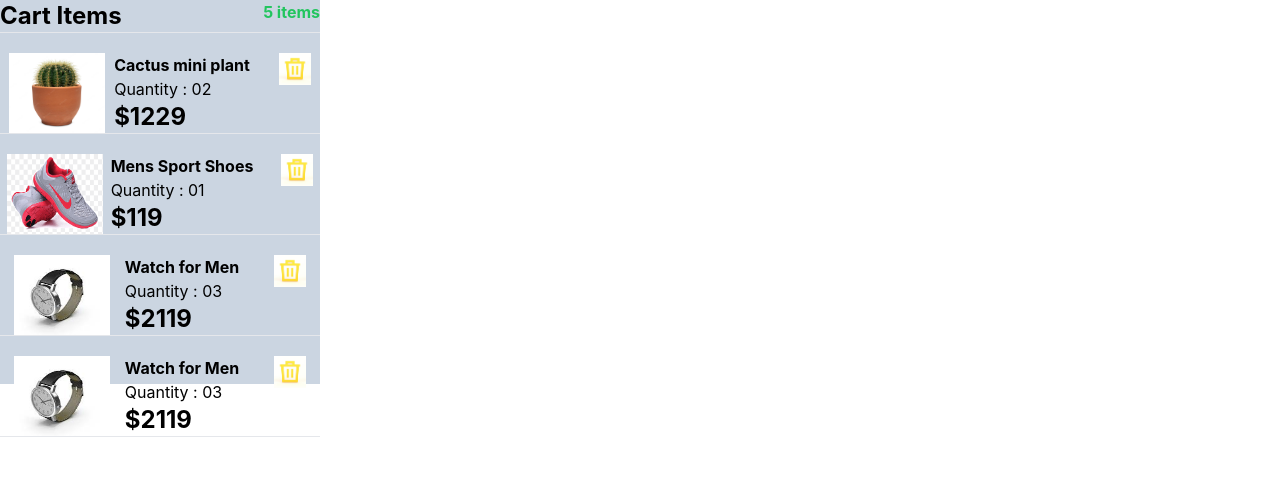
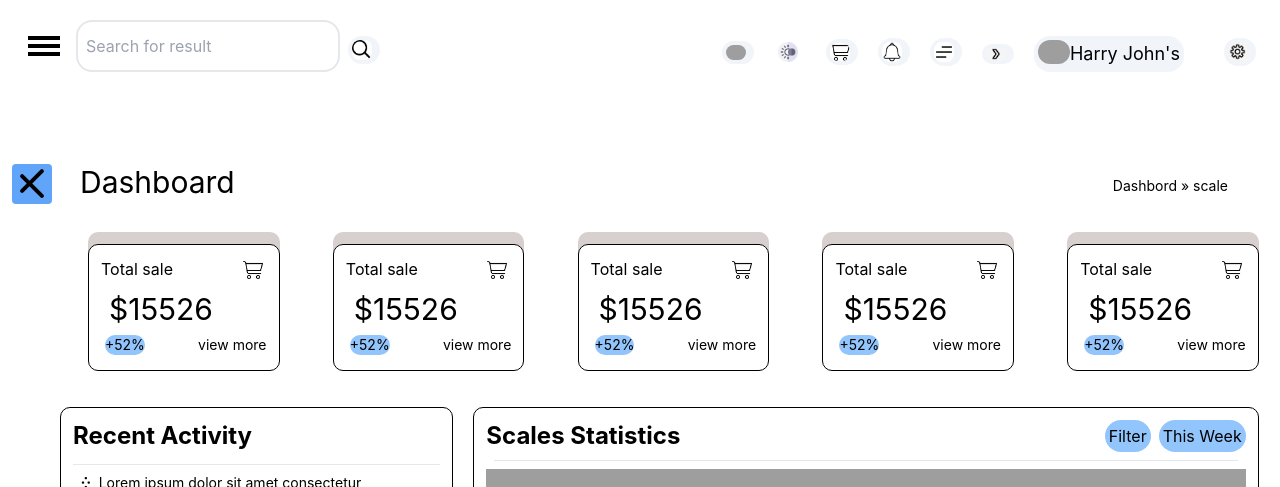
Before and after one commit to Ayush-2302/velvet1, a React (Create React App) app: page / in a window 1280 px wide. Shown: the top 487 px of the page. Built offline with nearby package versions, Linux system fonts and the light colour scheme; grey boxes are pictures that could not be loaded.

Commit message:
calander, notification,app_icons accordian and more

```diff
--- a/package.json
+++ b/package.json
@@ -3,13 +3,16 @@
   "version": "0.1.0",
   "private": true,
   "dependencies": {
+    "@mui/styled-engine-sc": "^5.14.8",
     "@testing-library/jest-dom": "^5.17.0",
     "@testing-library/react": "^13.4.0",
     "@testing-library/user-event": "^13.5.0",
     "react": "^18.2.0",
+    "react-calendar": "^4.6.0",
     "react-dom": "^18.2.0",
     "react-router-dom": "^6.15.0",
     "react-scripts": "5.0.1",
+    "styled-components": "^5.3.11",
     "web-vitals": "^2.1.4"
   },
   "scripts": {
--- a/public/index.html
+++ b/public/index.html
@@ -10,6 +10,12 @@
       content="Web site created using create-react-app"
     />
     <link rel="apple-touch-icon" href="%PUBLIC_URL%/logo192.png" />
+
+    <link
+  rel="stylesheet"
+  href="https://fonts.googleapis.com/icon?family=Material+Icons"
+/>
+
     <!--
       manifest.json provides metadata used when your web app is installed on a
       user's mobile device or desktop. See https://developers.google.com/web/fundamentals/web-app-manifest/
--- a/src/App.js
+++ b/src/App.js
@@ -23,7 +23,7 @@ function App() {
   return (
     <>
       <Router>
-        <Navbar className=" fixed" mode={mode} toggleMode={toggleMode} />
+        <Navbar mode={mode} toggleMode={toggleMode} />
 
         <Routes>
           <Route exact path="/" element={<Home />} />
--- a/src/NewApp.js
+++ b/src/NewApp.js
@@ -1,17 +1,29 @@
 import React from 'react'
-import Dropdowncart from './component/Dropdowncart'
+// import Dropdowncart from './component/Dropdowncart'
+// import Notification from './component/Notification'
+// import Cal_noti from './Cal_noti'
+// import Accordian from './component/Accordian'
+import TryDropDown from './component/TryDropDown'
 // import Navbar from './component/Navbar'
 // import Body from './component/Body'
 // import Dashboard from './component/Dashboard'
 // import Velvet from './component/Velvet'
+// import Appsicons from './component/Appsicons'
+// import Calendar from 'react-calendar'
 
 function NewApp() {
   return (
    <>
+   {/* <Cal_noti/> */}
+   <TryDropDown/>
+   {/* <Accordian/> */}
    {/* <Navbar/> */}
    {/* <Body/> */}
    {/* <Dashboard/> */}
-   <Dropdowncart/>
+   {/* <Dropdowncart/> */}
+   {/* <Notification/> */}
+   {/* <Appsicons/> */}
+   {/* <Calendar/> */}
   {/* <Velvet/> */}
    </>
   )
--- a/src/component/Dropdowncart.js
+++ b/src/component/Dropdowncart.js
@@ -3,16 +3,18 @@ import cactus from '../asserts/images/cactus.png';
 import del from '../asserts/images/delete.png'
 import shoes from '../asserts/images/shoes.png'
 import watch from '../asserts/images/watch.png'
+import goodluck from '../asserts/images/goodluck.png'
+import transplant from '../asserts/images/transplant.jpeg'
 function Dropdowncart() {
   return (
     <>
-
-    <div className='cart bg-slate-300  w-80  h-96' >
+    <div className="checkout bg-slate-300 w-80 h-1/2  border-gray-200 border-2">
+    <div className='cart w-80 h-96   overflow-auto' >
         <div className="flex justify-between">
         <span className=' text-2xl font-bold'>Cart Items </span>
         <span className=' font-bold text-green-500'>5 items</span>
         </div>
-        <hr classname="m-2 border-black" />
+        <hr className="m-2 border-black" />
     <div className="cactus mt-5 flex justify-evenly">
         <img src={cactus} alt="" className=' w-24 h-20 ' />
         <div className="content">
@@ -20,9 +22,9 @@ function Dropdowncart() {
             <p>Quantity : 02</p>
             <p className="rate text-2xl font-bold">$1229</p>
         </div>
-        <img src={del} alt="" className='  ml-5 w-8 h-8' />
+        <img src={del} alt="" className='  ml-6 w-6 h-6' />
     </div>
-    <hr classname="mt-8 " />
+    <hr className="mt-8 " />
 
 
     <div className="Shoes mt-5 flex justify-evenly">
@@ -32,9 +34,9 @@ function Dropdowncart() {
             <p>Quantity : 01</p>
             <p className="rate text-2xl font-bold">$119</p>
         </div>
-        <img src={del} alt="" className='  ml-5 w-8 h-8' />
+        <img src={del} alt="" className='  ml-6. w-6 h-6' />
     </div>
-    <hr classname="m-8 " />
+    <hr className="m-8 " />
 
 
     <div className="watch mt-5 flex justify-evenly">
@@ -44,19 +46,35 @@ function Dropdowncart() {
             <p>Quantity : 03</p>
             <p className="rate text-2xl font-bold">$2119</p>
         </div>
-        <img src={del} alt="" className='  ml-5 w-8 h-8' />
+        <img src={del} alt="" className='  ml-6 w-6 h-6' />
     </div>
-    <hr classname="m-8 " />
-    <div className="watch mt-5 flex justify-evenly">
-        <img src={watch} alt="" className=' w-24 h-20 ' />
+    <hr className="m-8 " />
+    <div className="goodluck mt-5 flex justify-evenly">
+        <img src={goodluck} alt="" className=' w-24 h-24 ' />
         <div className="content">
-            <p className=' font-bold'>Watch for Men</p>
+            <p className=' font-bold'>GoodLuck  Plant</p>
             <p>Quantity : 03</p>
-            <p className="rate text-2xl font-bold">$2119</p>
+            <p className="rate text-2xl font-bold">$1019</p>
         </div>
-        <img src={del} alt="" className='  ml-5 w-8 h-8' />
+        <img src={del} alt="" className='  ml-6 w-6 h-6' />
     </div>
-    <hr classname="m-8 " />
+    <hr className="m-8 " />
+
+
+    <div className="plant mt-5 flex justify-evenly">
+        <img src={transplant} alt="" className=' w-24 h-20 ' />
+        <div className="content">
+            <p className=' font-bold'>Transparent  Plant</p>
+            <p>Quantity : 03</p>
+            <p className="rate text-2xl font-bold">$1019</p>
+        </div>
+        <img src={del} alt="" className='  ml-6 w-6 h-6' />
+    </div>
+    <hr className="m-8 " />
+
+    </div>
+
+    <div className=" check flex justify-center mt-5 mb-3 bg-purple-600 text-white h-10 items-center rounded text-2xl"> CheckOut</div>
 
     </div>
     </>
--- a/src/component/Navbar.js
+++ b/src/component/Navbar.js
@@ -1,6 +1,6 @@
 import React, { useState } from "react";
 import Search from "../asserts/images/search.png";
-import profile from "../asserts/images/profile.png";
+import profile from "../asserts/images/w7.png";
 import cart from "../asserts/images/cart.png";
 import images from "../asserts/images/images.png";
 import language from "../asserts/images/lang.jpg";
@@ -29,7 +29,7 @@ function Navbar(props) {
 
       <div className="navbar ">
         <nav
-          className={` pl-3 pb-3 mt-5  fixed flex sm:shrink lg:justify-between md:justify-around sm:justify-evenly  pr-4 ${
+          className={` pl-3 pb-3 mt-5 static flex sm:shrink lg:justify-between md:justify-around sm:justify-evenly  pr-4 ${
             props.mode === "light" ? "dark" : "light"
           }`}
         >
@@ -52,7 +52,7 @@ function Navbar(props) {
             </button>
           </div>
           <div className="icons mt-4 flex md:shrink sm:shrink  ">
-            <ul className=" flex space-x-5 text-lg pr-2">
+            <ul className=" flex space-x-5 justify-center items-center m-auto text-lg pr-2">
               <li>
                 <Link to="#">
                   <button onClick={toggle}
@@ -137,15 +137,16 @@ function Navbar(props) {
               </li>
               <li>
                 <Link to="#">
-                  <button className="bg-slate-100 hover:bg-blue-200 w-8 p-1 rounded-2xl ">
-                    <img src={profile} alt="" className="rounded-lg w-5" />
+                  <button className=" bg-slate-100 hover:bg-blue-200 w-8 p-1 rounded-2xl ">
+                    <img src={zoom} alt="" className="rounded-lg w-5" />
                   </button>
                 </Link>
               </li>
               <li>
                 <Link to="#">
-                  <button className=" bg-slate-100 hover:bg-blue-200 w-8 p-1 rounded-2xl ">
-                    <img src={zoom} alt="" className="rounded-lg w-5" />
+                  <button className="bg-slate-100 flex hover:bg-blue-200 w-fit p-1 rounded-2xl ">
+                    <img src={profile} alt="" className=" rounded-full w-8" />
+                    <p>Harry John's</p>
                   </button>
                 </Link>
               </li>
@@ -156,7 +157,7 @@ function Navbar(props) {
               </li>
               <li>
                 <Link to="#">
-                  <button className="bg-slate-100 hover:bg-blue-200 w-8 p-1 rounded-2xl ">
+                  <button className=" bg-slate-100 hover:bg-blue-200 w-8 p-1 rounded-2xl ">
                     <img src={setting} alt="" className="rounded-lg w-5" />
                   </button>
                 </Link>
--- a/src/component/Velvet.js
+++ b/src/component/Velvet.js
@@ -28,14 +28,14 @@ function Velvet() {
           <ul className="space-y-2">
 
 
-            <li>
+            <li onClick={toggle}>
               <div className={`cursor-pointer `} >
 
                   <div className="hover:bg-gray-200 flex justify-between hover:rounded-2xl  py-1.5 px-4 hover:text-blue-600" >Dashbord
                   <div className=" btn">»</div></div>
                 </div>
 
-                <ul className= {`dropDash hidden ml-10 hover:contents`} >
+                <ul className= {`dropDash ${show?"":"hidden"} ml-10 hover:contents`} >
                   <li>
                     <Link to="#"> - Scale</Link>
                   </li>
--- a/src/index.css
+++ b/src/index.css
@@ -5,6 +5,10 @@
   padding: 0;
   box-sizing: border-box;
   /* background-color: rgb(230, 221, 221); */
+}
+
+body{
+  /* background-color: rgb(219, 165, 71); */
 }
 
 .box {
--- a/src/index.js
+++ b/src/index.js
@@ -1,16 +1,18 @@
 import React from 'react';
 import ReactDOM from 'react-dom/client';
 import './index.css';
-// import App from './App';
 import reportWebVitals from './reportWebVitals';
-import NewApp from './/NewApp';
+import App from './App';
+// import NewApp from './/NewApp';
+import 'react-calendar/dist/Calendar.css';
+
 
 
 const root = ReactDOM.createRoot(document.getElementById('root'));
 root.render(
   <React.StrictMode>
-    {/* <App />/ */}
-    <NewApp/>
+    <App />/
+    {/* <NewApp/> */}
   </React.StrictMode>
 );
 
```
Also changed, not shown: 1 other file (tests, documents, lock files or other folders).
